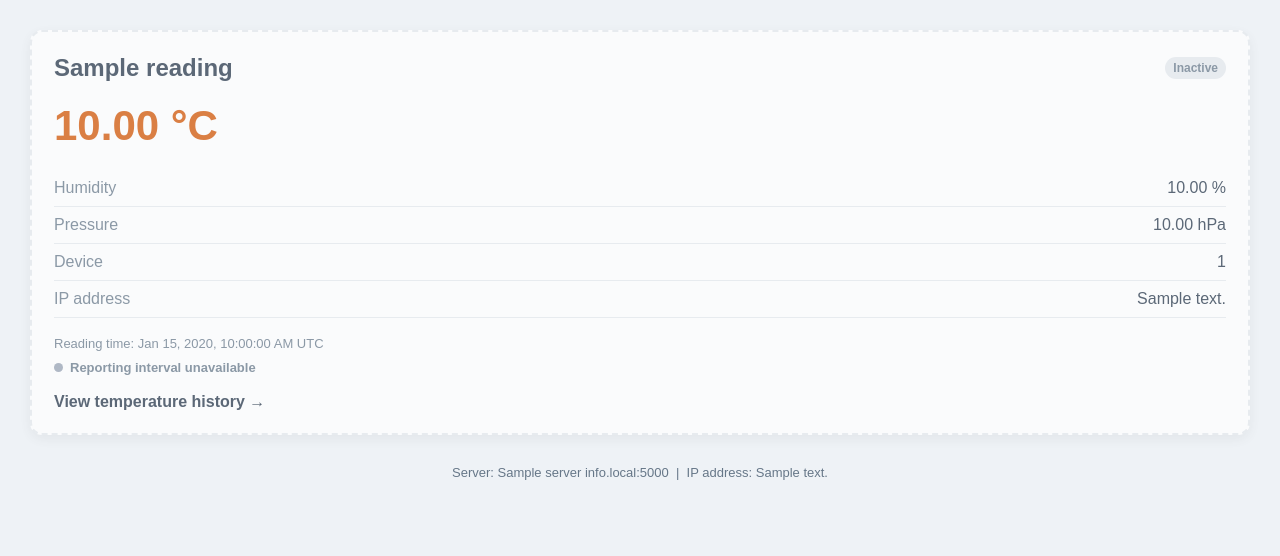
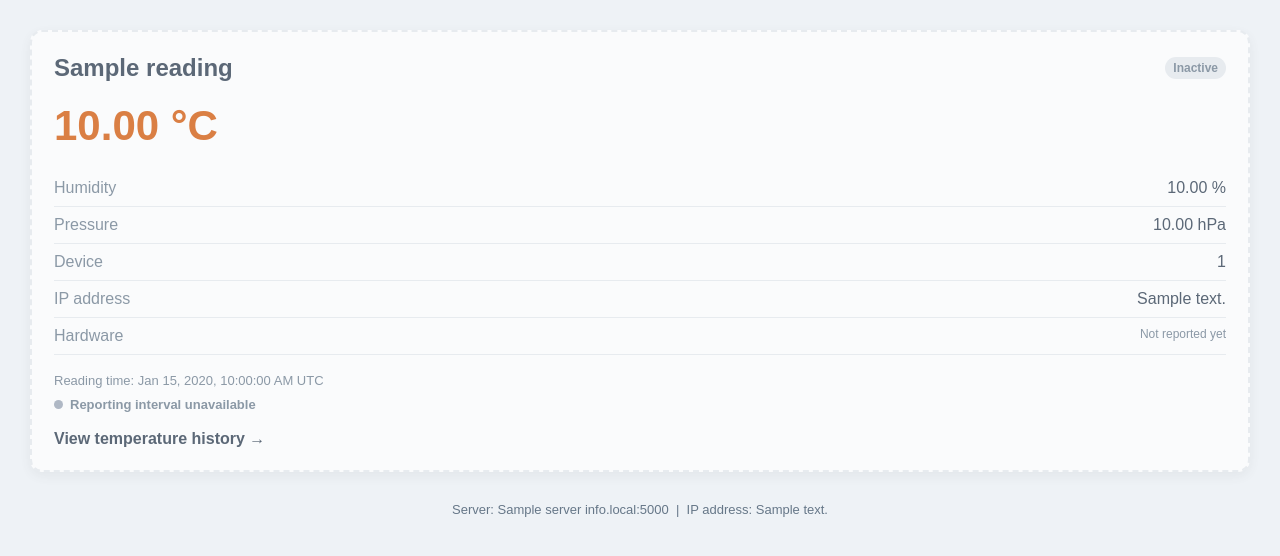
Before and after one commit to MrasmussenGit/ClimateCube, a Flask app: template services/templates/dashboard.html in a window 1280 px wide. Shown: the part 127-683 px from the top of the page. Run offline with Flask 3, Linux system fonts and the light colour scheme; the template is opened without the code that fills it: most values are stand-ins (such as "Sample title", 1, 10 or a date in 2020); data that the repository does not hold is empty.

Commit message:
Added sensor info to dashboard, which sensor is available

```diff
--- a/db/create_database.sql
+++ b/db/create_database.sql
@@ -27,7 +27,8 @@ CREATE TABLE sensor (
     ip_address     TEXT,
     active_flag    INTEGER NOT NULL DEFAULT 1,
     first_seen_ts  TEXT,
-    reading_interval_sec INTEGER
+    reading_interval_sec INTEGER,
+    hardware_json  TEXT
 );
 
 -- ==========================================
--- a/pico/display.py
+++ b/pico/display.py
@@ -31,6 +31,10 @@ def init():
 
 def _ready():
     return oled is not None or init()
+
+
+def is_available():
+    return oled is not None
 
 
 def _show(draw):
--- a/pico/main.py
+++ b/pico/main.py
@@ -192,6 +192,10 @@ while True:
         "device_id": "CC-0001",
         "ip_address": ip_address,
         "timestamp": timestamp,
+        "hardware": {
+            "bme280": True,
+            "oled": display.is_available()
+        },
         "temperature_c": data["temperature_c"],
         "humidity_pct": data["humidity_pct"],
         "pressure_hpa": data["pressure_hpa"]
--- a/services/database.py
+++ b/services/database.py
@@ -1,3 +1,4 @@
+import json
 import sqlite3
 from pathlib import Path
 
@@ -30,6 +31,7 @@ def get_latest_readings(include_inactive=False):
                 s.ip_address,
                 s.active_flag,
                 s.reading_interval_sec,
+                s.hardware_json,
                 r.pico_ts AS reading_time,
                 r.insert_ts AS last_contact_time,
                 r.temperature_c,
@@ -50,7 +52,20 @@ def get_latest_readings(include_inactive=False):
             (1 if include_inactive else 0,)
         ).fetchall()
 
-    return [dict(row) for row in rows]
+    readings = []
+
+    for row in rows:
+        reading = dict(row)
+        hardware_json = reading.pop("hardware_json", None)
+
+        try:
+            reading["hardware"] = json.loads(hardware_json) if hardware_json else None
+        except (TypeError, json.JSONDecodeError):
+            reading["hardware"] = None
+
+        readings.append(reading)
+
+    return readings
 
 
 def get_sensor(sensor_id):
--- a/services/templates/dashboard.html
+++ b/services/templates/dashboard.html
@@ -28,6 +28,9 @@
         .temperature { margin: 20px 0; color: #d35400; font-size: 42px; font-weight: bold; }
         .reading { display: flex; justify-content: space-between; padding: 9px 0; border-bottom: 1px solid var(--border); }
         .label { color: var(--muted); }
+        .hardware-list { display: flex; justify-content: flex-end; flex-wrap: wrap; gap: 5px; }
+        .hardware-badge { padding: 3px 7px; border-radius: 999px; background: var(--border); color: var(--text); font-size: 12px; font-weight: bold; }
+        .hardware-unknown { color: var(--muted); font-size: 12px; }
         .timestamp { margin-top: 18px; color: var(--muted); font-size: 13px; }
         .communication-status { margin-top: 9px; color: #287a4d; font-size: 13px; font-weight: bold; }
         .communication-status::before { content: ""; display: inline-block; width: 9px; height: 9px; margin-right: 7px; border-radius: 50%; background: #2e9d62; }
@@ -95,6 +98,17 @@
                     <div class="reading">
                         <span class="label">IP address</span>
                         <span class="ip-address">{{ reading.ip_address or "Unknown" }}</span>
+                    </div>
+                    <div class="reading">
+                        <span class="label">Hardware</span>
+                        <span class="hardware-list">
+                            {% if reading.hardware %}
+                                {% if reading.hardware.bme280 %}<span class="hardware-badge">BME280</span>{% endif %}
+                                {% if reading.hardware.oled %}<span class="hardware-badge">OLED</span>{% endif %}
+                            {% else %}
+                                <span class="hardware-unknown">Not reported yet</span>
+                            {% endif %}
+                        </span>
                     </div>
                     <div class="timestamp">
                         Reading time:
@@ -259,6 +273,27 @@
             card.querySelector(".device-id").textContent = reading.device_id;
             card.querySelector(".ip-address").textContent = reading.ip_address || "Unknown";
 
+            const hardwareList = card.querySelector(".hardware-list");
+            hardwareList.replaceChildren();
+
+            if (reading.hardware) {
+                [
+                    ["bme280", "BME280"],
+                    ["oled", "OLED"]
+                ].forEach(function (hardware) {
+                    if (!reading.hardware[hardware[0]]) return;
+                    const badge = document.createElement("span");
+                    badge.className = "hardware-badge";
+                    badge.textContent = hardware[1];
+                    hardwareList.appendChild(badge);
+                });
+            } else {
+                const unknown = document.createElement("span");
+                unknown.className = "hardware-unknown";
+                unknown.textContent = "Not reported yet";
+                hardwareList.appendChild(unknown);
+            }
+
             const temperature = card.querySelector(".temperature");
             temperature.dataset.temperatureC = reading.temperature_c;
 
```
Also changed, not shown: services/mqtt_listener.py (+22 -4 lines).
